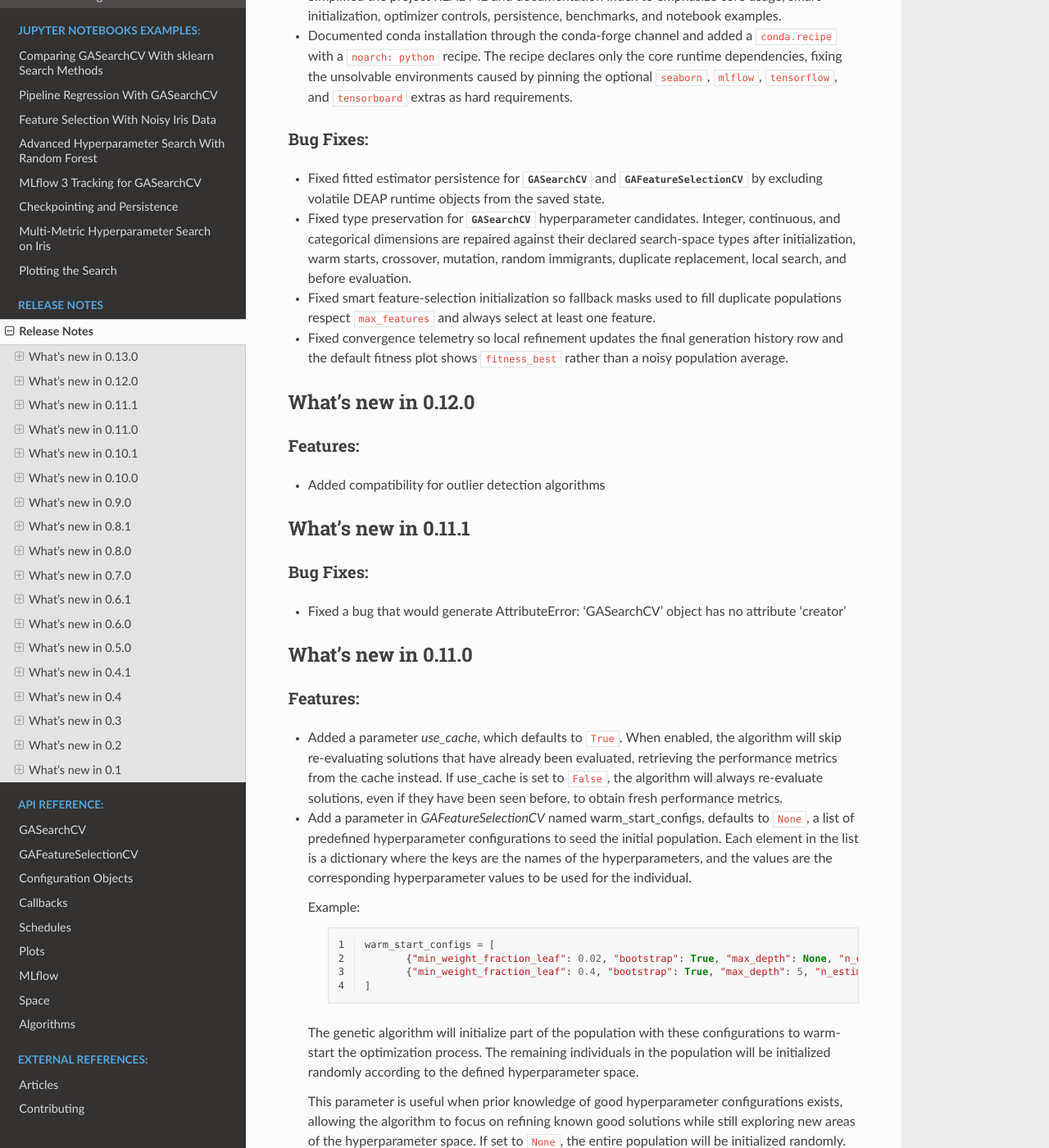
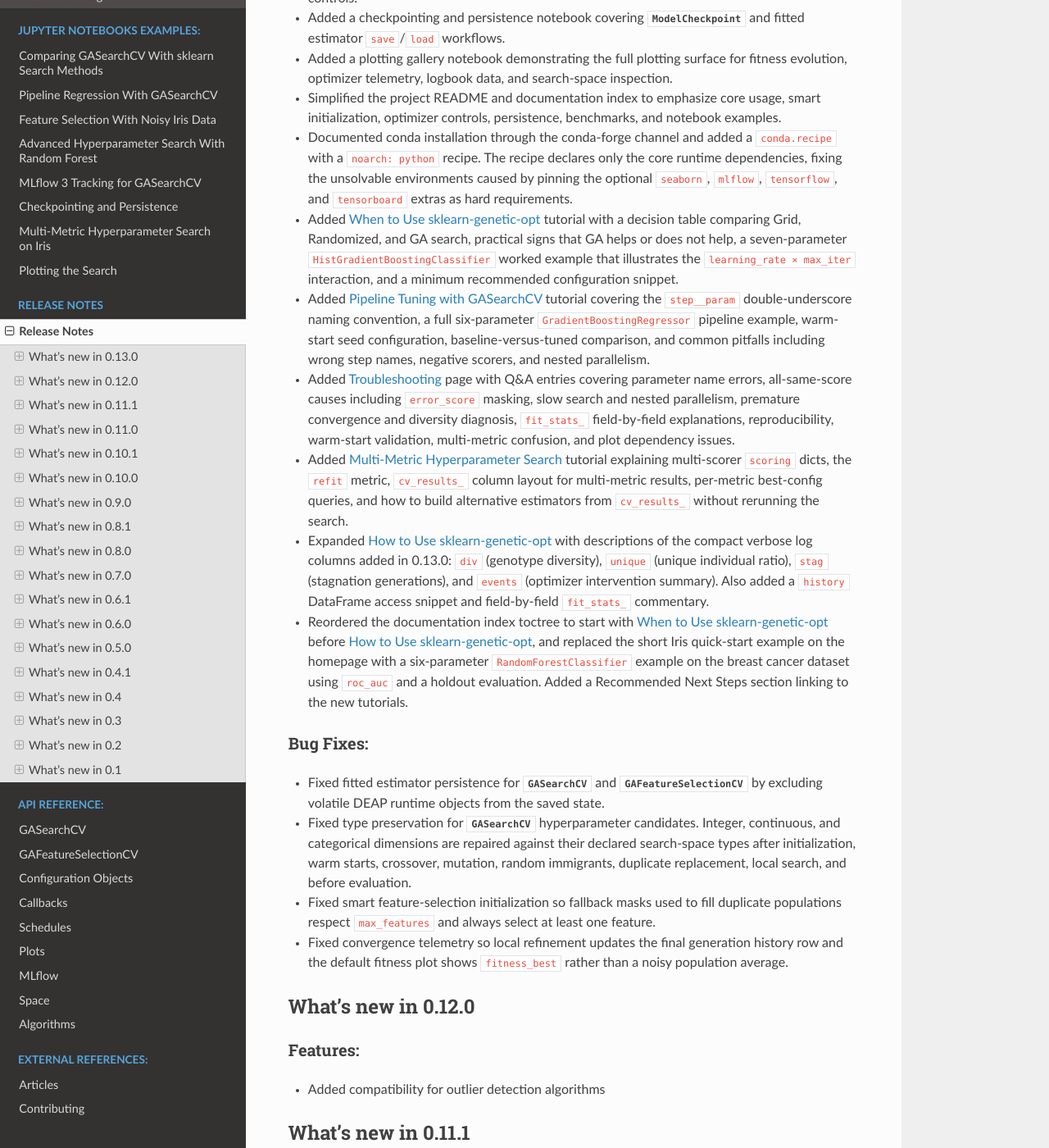
Before and after one commit to rodrigo-arenas/Sklearn-genetic-opt, a Sphinx documentation site: the page built from docs/release_notes.rst, in a window 1280 px wide and 1400 px high, scrolled down 2543 px. Shown: the whole window at 82% size. Built offline with Sphinx 7.4.7 and the Read the Docs theme 3.1.0, drawn with Linux system fonts in a browser that asks for light colours; some of the changed text lies outside the part shown.

Commit message:
Update release notes and re-execute notebooks for 0.13.0
- Added breaking-change entry for diversity_control=True and
  diversity_threshold=0.25 becoming the new defaults.
- Added Docs section bullets for all new tutorials: when_to_use,
  pipeline_tuning, troubleshooting, multi_metric, expanded basic_usage
  telemetry, and the reordered index with new quick-start example.
- Re-executed sklearn_comparison.ipynb and Plotting_gallery.ipynb so
  published outputs reflect the new diversity_control default; both now
  show duplicate-replacement events (dup=N) that were absent before.

Co-Authored-By: Claude Sonnet 4.6 <noreply@anthropic.com>

```diff
--- a/docs/release_notes.rst
+++ b/docs/release_notes.rst
@@ -14,6 +14,14 @@ Breaking Changes:
   the default ``mutation_probability`` has changed from ``0.8`` to ``0.1`` for
   both :class:`~sklearn_genetic.GASearchCV` and
   :class:`~sklearn_genetic.GAFeatureSelectionCV`.
+
+* ``diversity_control`` now defaults to ``True`` and ``diversity_threshold``
+  now defaults to ``0.25`` for both :class:`~sklearn_genetic.GASearchCV` and
+  :class:`~sklearn_genetic.GAFeatureSelectionCV`. Previously
+  ``diversity_control`` defaulted to ``False`` and ``diversity_threshold``
+  defaulted to ``0.1``. Code that does not set these explicitly will now run
+  with diversity monitoring enabled; set ``diversity_control=False`` to restore
+  the previous behavior.
 
 * The fitness function for :class:`~sklearn_genetic.GASearchCV` is now
   single-objective (CV score only). Previously, a ``novelty_score`` based on
@@ -161,6 +169,44 @@ Docs:
   the core runtime dependencies, fixing the unsolvable environments caused by
   pinning the optional ``seaborn``, ``mlflow``, ``tensorflow``, and
   ``tensorboard`` extras as hard requirements.
+
+* Added :doc:`tutorials/when_to_use` tutorial with a decision table comparing
+  Grid, Randomized, and GA search, practical signs that GA helps or does not
+  help, a seven-parameter ``HistGradientBoostingClassifier`` worked example
+  that illustrates the ``learning_rate × max_iter`` interaction, and a minimum
+  recommended configuration snippet.
+
+* Added :doc:`tutorials/pipeline_tuning` tutorial covering the
+  ``step__param`` double-underscore naming convention, a full six-parameter
+  ``GradientBoostingRegressor`` pipeline example, warm-start seed configuration,
+  baseline-versus-tuned comparison, and common pitfalls including wrong step
+  names, negative scorers, and nested parallelism.
+
+* Added :doc:`tutorials/troubleshooting` page with Q&A entries covering
+  parameter name errors, all-same-score causes including ``error_score``
+  masking, slow search and nested parallelism, premature convergence and
+  diversity diagnosis, ``fit_stats_`` field-by-field explanations,
+  reproducibility, warm-start validation, multi-metric confusion, and
+  plot dependency issues.
+
+* Added :doc:`tutorials/multi_metric` tutorial explaining multi-scorer
+  ``scoring`` dicts, the ``refit`` metric, ``cv_results_`` column layout for
+  multi-metric results, per-metric best-config queries, and how to build
+  alternative estimators from ``cv_results_`` without rerunning the search.
+
+* Expanded :doc:`tutorials/basic_usage` with descriptions of the compact
+  verbose log columns added in 0.13.0: ``div`` (genotype diversity),
+  ``unique`` (unique individual ratio), ``stag`` (stagnation generations),
+  and ``events`` (optimizer intervention summary). Also added a
+  ``history`` DataFrame access snippet and field-by-field ``fit_stats_``
+  commentary.
+
+* Reordered the documentation index toctree to start with
+  :doc:`tutorials/when_to_use` before :doc:`tutorials/basic_usage`, and
+  replaced the short Iris quick-start example on the homepage with a
+  six-parameter ``RandomForestClassifier`` example on the breast cancer
+  dataset using ``roc_auc`` and a holdout evaluation. Added a Recommended
+  Next Steps section linking to the new tutorials.
 
 ^^^^^^^^^^
 Bug Fixes:
```
Also changed, not shown: docs/notebooks/Plotting_gallery.ipynb, docs/notebooks/sklearn_comparison.ipynb.
